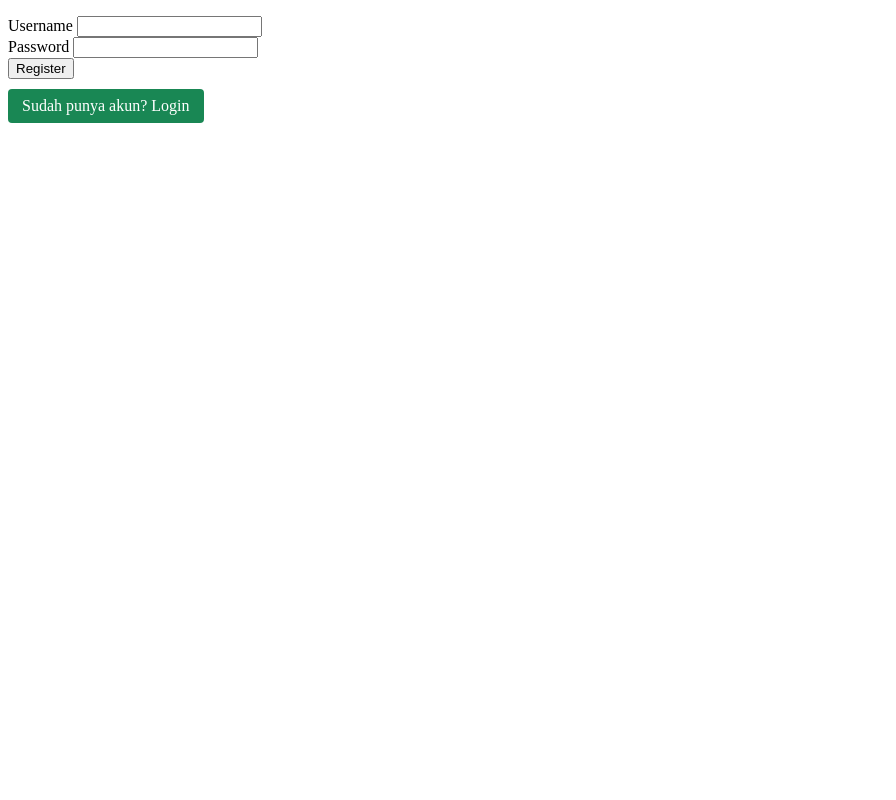
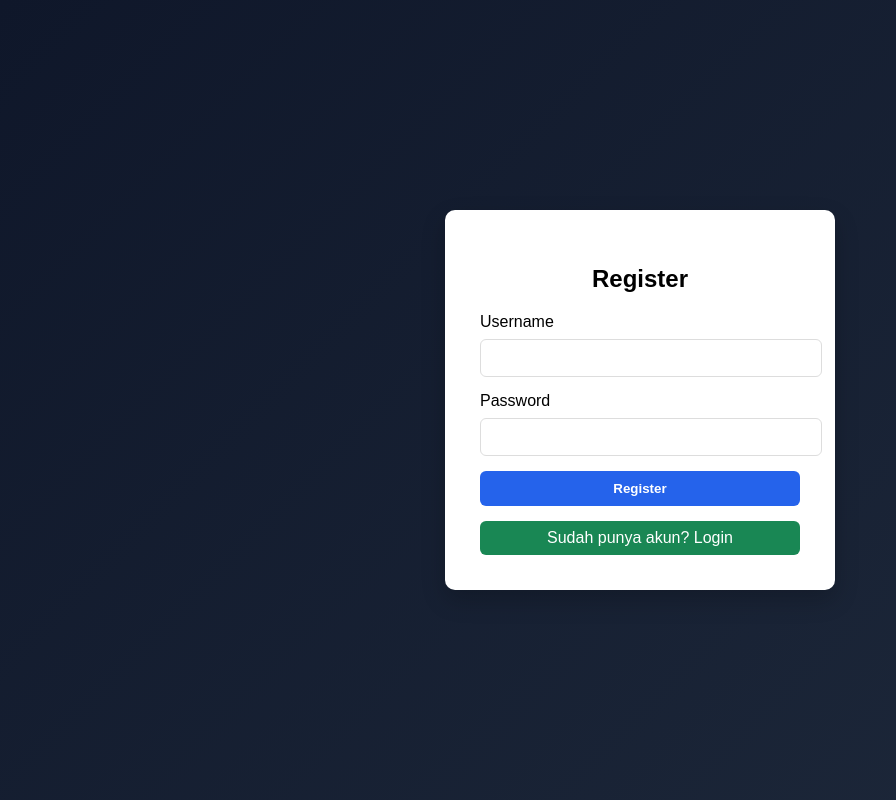
Before and after one commit to Dans9881/php-docker-ci-cd-lab, a PHP site: page /registrasi.php in a window 1280 px wide. Shown: the whole page, without its empty margins (0-896 px from the left). Run offline with PHP 8.4, Linux system fonts and the light colour scheme.

Commit message:
bagusin UI registrasi

```diff
--- a/src/registrasi.php
+++ b/src/registrasi.php
@@ -4,17 +4,90 @@
 <head>
     <title>Registrasi</title>
     <script src="/assets/js/jquery-3.7.1.min.js"></script>
+<style>
+body{
+    font-family: Arial, Helvetica, sans-serif;
+    background: linear-gradient(135deg,#0f172a,#1e293b);
+    height:100vh;
+    display:flex;
+    align-items:center;
+    justify-content:center;
+    margin:0;
+}
+.card{
+    background:white;
+    padding:35px;
+    border-radius:10px;
+    width:320px;
+    box-shadow:0 10px 25px rgba(0,0,0,0.2);
+}
+.card h2{
+    text-align:center;
+    margin-bottom:20px;
+}
+input{
+    width:100%;
+    padding:10px;
+    margin-top:8px;
+    margin-bottom:15px;
+    border:1px solid #ddd;
+    border-radius:6px;
+    font-size:14px;
+}
+input:focus{
+    outline:none;
+    border-color:#2563eb;
+}
+button{
+    width:100%;
+    padding:10px;
+    border:none;
+    border-radius:6px;
+    background:#2563eb;
+    color:white;
+    font-weight:bold;
+    cursor:pointer;
+}
+button:hover{
+    background:#1d4ed8;
+}
+#error{
+    color:red;
+    font-size:14px;
+}
+#success{
+    color:green;
+    font-size:14px;
+}
+.btn-login{
+    display:block;
+    text-align:center;
+    margin-top:15px;
+    padding:8px;
+    background:#198754;
+    color:white;
+    text-decoration:none;
+    border-radius:6px;
+}
+.btn-login:hover{
+    background:#157347;
+}
+</style>
 </head>
 <body>
-
+<div class="card">
+<h2>Register</h2>
 <form id="registerForm">
-    <p id="error" style="color:red;"></p>
-    <p id="success" style="color:green;"></p>
-    Username <input type="text" class="username" required><br>
-    Password <input type="password" class="password" required><br>
-    <button type="submit">Register</button>
+<p id="error"></p>
+<p id="success"></p>
+<label>Username</label>
+<input type="text" class="username" required>
+<label>Password</label>
+<input type="password" class="password" required>
+<button type="submit">Register</button>
 </form>
 <a href="index.php" class="btn-login">Sudah punya akun? Login</a>
+</div>
 <script>
 $(document).ready(function () {
     $('#registerForm').on('submit', function(e) {
@@ -52,16 +125,5 @@ $(document).ready(function () {
     });
 });
 </script>
-<style>
-.btn-login {
-    display: inline-block;
-    margin-top: 10px;
-    padding: 8px 14px;
-    background: #198754;
-    color: white;
-    text-decoration: none;
-    border-radius: 4px;
-}
-</style>
 </body>
 </html>
```
